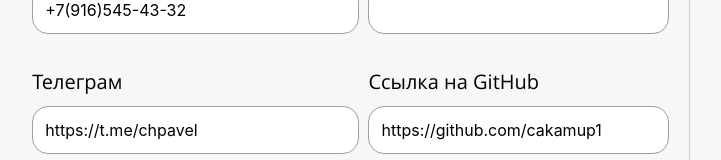
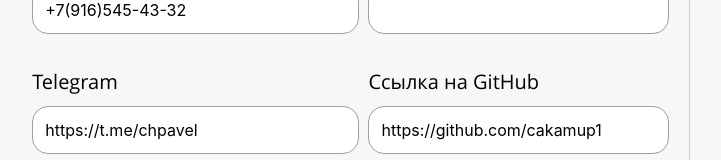
Before and after one commit to homo-errantium/frontend, a React (Create React App) app: page /resume/personal-data in a window 1280 px wide. Shown: the part 1205-1365 px from the top of the page, without its empty margins (51-772 px from the left). Built offline with nearby package versions, Linux system fonts and the light colour scheme.

Commit message:
feat(tips and personaldata): email tip and telegram input
Переделала label телеграм и исправила опечатку в email tip

```diff
--- a/src/components/Resume/PersonalData/PersonalData.js
+++ b/src/components/Resume/PersonalData/PersonalData.js
@@ -154,7 +154,7 @@ const PersonalData = ({
             values={values}
             setValues={setValues}
             name={['telegram', 'github']}
-            firstLabel="Телеграм"
+            firstLabel="Telegram"
             secondLabel="Ссылка на GitHub"
             doubleInput
             placeholder="t.me/name"
--- a/src/constants/tips.js
+++ b/src/constants/tips.js
@@ -47,7 +47,7 @@ const CAREER_OBJECTIVE_TIP = (
 
 const EMAIL_TIP = (
   <p className="tip-paragraph">
-    Не укзывайте e-mail типа dominator69@mail.ru или почту с доменом своей
+    Не указывайте e-mail типа dominator69@mail.ru или почту с доменом своей
     текущей работы.
   </p>
 )
```
